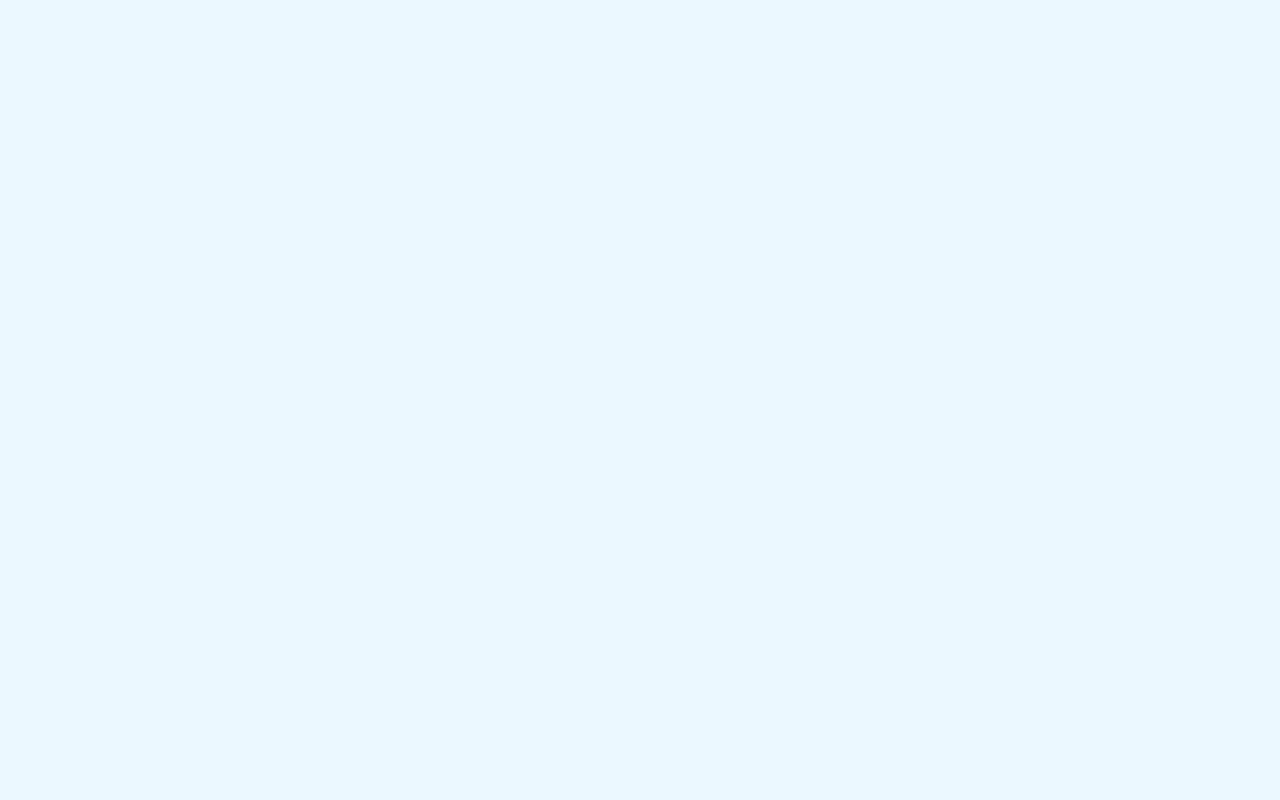
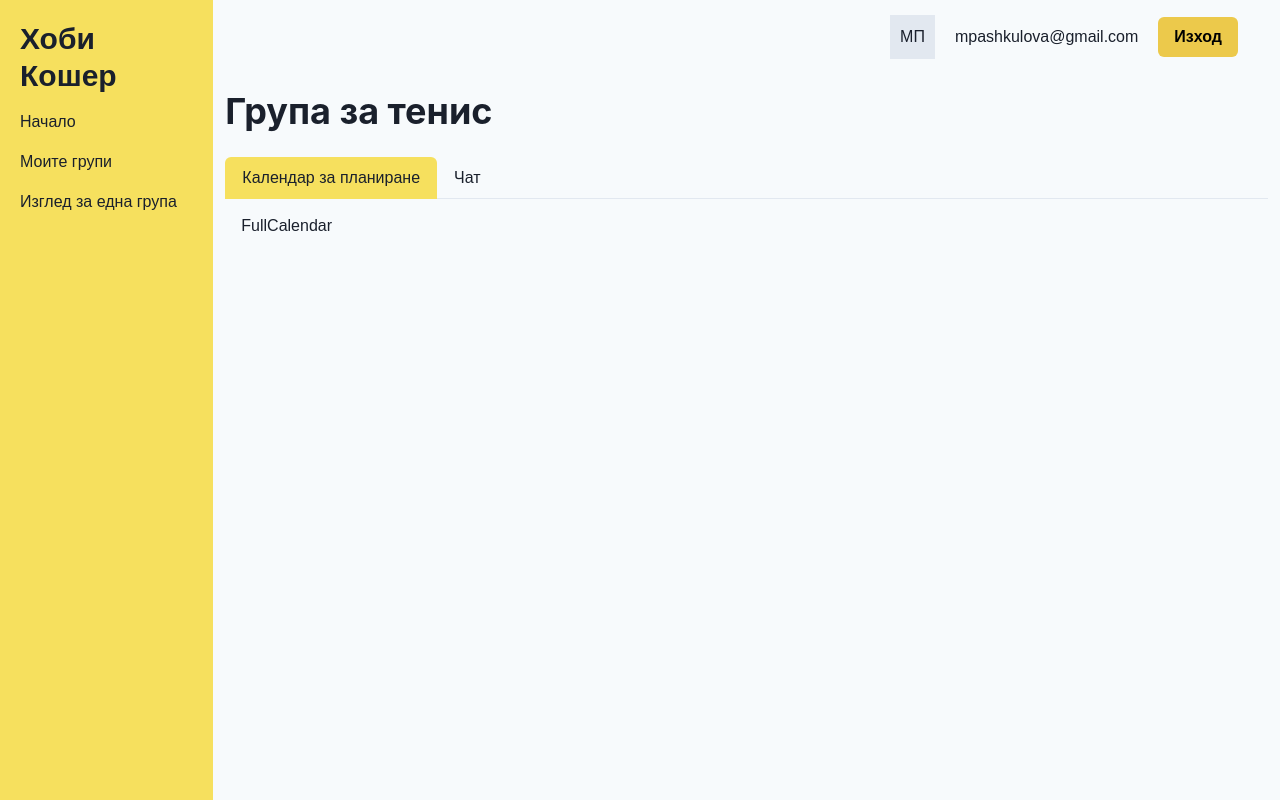
Before and after one commit to maria-pashkulova/hobby-hive, a React (Vite) app in the folder client/: page /in-group in a window 1280 px wide. Before the commit this address had no page. Built offline with nearby package versions, Linux system fonts and the light colour scheme.

Commit message:
Layout for some pages with chakra UI

```diff
--- a/client/src/App.css
+++ b/client/src/App.css
@@ -4,6 +4,7 @@
     font-family: Rubuk, sans-serif;
 }
 
+/*
 html body {
     background-color: #EBF8FF;
-}
+} */
--- a/client/src/App.jsx
+++ b/client/src/App.jsx
@@ -6,6 +6,8 @@ import './App.css'
 import StartPage from './pages/StartPage';
 import GroupsPage from './pages/GroupsPage';
 import LoggedInLayout from './layouts/LoggedInLayout';
+import MyGroupsPage from './pages/MyGroupsPage';
+import SingleGroupPage from './pages/SingleGroupPage';
 
 
 
@@ -17,6 +19,8 @@ function App() {
       <Routes>
         <Route path='/' element={<LoggedInLayout />}>
           <Route path='/' element={<GroupsPage />} />
+          <Route path='/my-groups' element={<MyGroupsPage />} />
+          <Route path='/in-group' element={<SingleGroupPage />} />
         </Route >
         <Route path='/notLogged' element={<StartPage />} />
       </Routes >
--- a/client/src/components/Navbar.jsx
+++ b/client/src/components/Navbar.jsx
@@ -1,15 +1,14 @@
-import React from 'react'
 import { Flex, Box, Heading, Text, Button, Spacer } from "@chakra-ui/react";
 
 export default function Navbar() {
     return (
-        <Flex as='nav' py='15px' px='30px' alignItems="center" gap='20px'>
-            <Heading>Хоби Кошер</Heading>
+        <Flex as='nav' mb='4' py='15px' px='30px' alignItems="center" gap='20px'>
+            {/* <Heading>Хоби Кошер</Heading> */}
             <Spacer />
 
             <Box bg='gray.200' p='10px' >MП</Box>
             <Text>mpashkulova@gmail.com</Text>
-            <Button colorScheme='yellow'>Logout</Button>
+            <Button colorScheme='yellow'>Изход</Button>
         </Flex>
     )
 }
--- /dev/null
+++ b/client/src/components/Sidebar.jsx
@@ -0,0 +1,34 @@
+import { List, ListItem, Heading } from "@chakra-ui/react"
+import { Link } from "react-router-dom"
+
+const Sidebar = () => {
+    return (
+
+        <List spacing={4}>
+            <ListItem >
+                <Heading size='lg'>
+                    <Link to='/'>
+                        Хоби Кошер
+                    </Link>
+                </Heading>
+            </ListItem>
+            <ListItem >
+                <Link to='/'>
+                    Начало
+                </Link>
+            </ListItem>
+            <ListItem >
+                <Link to='/my-groups'>
+                    Моите групи
+                </Link>
+            </ListItem>
+            <ListItem >
+                <Link to='/in-group'>
+                    Изглед за една група
+                </Link>
+            </ListItem>
+        </List>
+    )
+}
+
+export default Sidebar
--- a/client/src/layouts/LoggedInLayout.jsx
+++ b/client/src/layouts/LoggedInLayout.jsx
@@ -1,23 +1,24 @@
-import React from 'react'
 import Navbar from '../components/Navbar';
 import { Outlet } from 'react-router-dom';
 import { Grid, GridItem } from '@chakra-ui/react';
+import Sidebar from '../components/Sidebar';
 
 const LoggedInLayout = () => {
     return (
         <Grid templateColumns='repeat(6, 1fr)' bg='gray.50'>
             <GridItem
                 as='aside'
-                colSpan='1'
+                colSpan={{ base: 6, lg: 1 }}
                 bg='yellow.300'
-                minHeight='100vh'
-                p='30px'
+                minHeight={{ lg: '100vh' }}
+                p='5'
             >
-                <span>sideBar</span>
+                <Sidebar />
             </GridItem>
             <GridItem
                 as='main'
-                colSpan='5'
+                colSpan={{ base: 6, lg: 5 }}
+                mx='3'
             >
                 <Navbar />
                 <Outlet />
--- a/client/src/pages/GroupsPage.jsx
+++ b/client/src/pages/GroupsPage.jsx
@@ -1,5 +1,5 @@
-import React, { useEffect, useState } from 'react';
-import { Box } from '@chakra-ui/react';
+import { useEffect, useState } from 'react';
+import { Card, CardBody, CardFooter, Heading, SimpleGrid, Button, Text, Flex, Image, Spacer } from '@chakra-ui/react'
 
 const GroupsPage = () => {
 
@@ -17,14 +17,46 @@ const GroupsPage = () => {
 
 
     return (
-        <Box mt={10}>
-            <ul>
-                {groups.map((group, index) => (
-                    <li key={index}>{group.name}</li>
-                ))}
-            </ul>
-        </Box>
+        <SimpleGrid spacing={4} templateColumns={{ base: 'repeat(1,1fr)', lg: 'repeat(2,1fr)' }}>
 
+            {groups.map((group, i) => (
+                <Card
+                    key={i}
+                    direction={{ base: 'column', md: 'row' }}
+                    overflow='hidden'
+                    variant='outline'
+                >
+                    <Image
+                        objectFit='cover'
+                        maxW={{ base: '100%', md: '200px' }}
+                        src={group.imageUrl}
+                        alt={group.name}
+                    />
+
+                    <Flex direction='column' width='100%' >
+                        <CardBody>
+                            <Heading size='md'>{group.name}</Heading>
+
+                            <Text py='2'>
+                                {group.description}
+                            </Text>
+                        </CardBody>
+
+                        <CardFooter alignItems='center' gap='4' >
+                            <Button variant='solid' colorScheme='blue'>
+                                Към групата
+                            </Button>
+                            <Spacer />
+                            <Text as='span'>
+                                20 членове
+                            </Text>
+                        </CardFooter>
+                    </Flex>
+                </Card>
+
+            ))}
+
+        </SimpleGrid>
 
     )
 }
--- /dev/null
+++ b/client/src/pages/MyGroupsPage.jsx
@@ -0,0 +1,10 @@
+
+const MyGroupsPage = () => {
+    return (
+        <div>
+            My Groups + Create Group Button
+        </div>
+    )
+}
+
+export default MyGroupsPage
--- /dev/null
+++ b/client/src/pages/SingleGroupPage.jsx
@@ -0,0 +1,29 @@
+import { TabList, TabPanels, TabPanel, Tabs, Tab, Heading } from "@chakra-ui/react"
+
+const SingleGroupPage = () => {
+    return (
+        <>
+            <Heading mb='6'>Група за тенис</Heading>
+            <Tabs colorScheme='yellow' variant='enclosed'>
+                <TabList>
+                    <Tab _selected={{ bg: 'yellow.300' }}>Календар за планиране</Tab>
+                    <Tab _selected={{ bg: 'yellow.300' }}> Чат</Tab>
+                </TabList>
+
+                <TabPanels>
+                    <TabPanel>
+                        FullCalendar
+                    </TabPanel>
+                    <TabPanel>
+                        Group Chat
+                    </TabPanel>
+
+                </TabPanels>
+
+            </Tabs >
+        </>
+
+    )
+}
+
+export default SingleGroupPage
```
Also changed, not shown: 2 other files (tests, documents, lock files or other folders).
